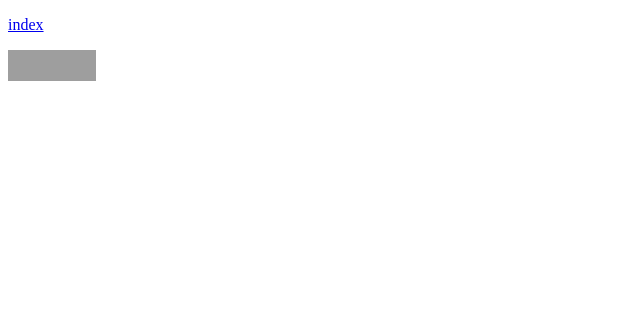
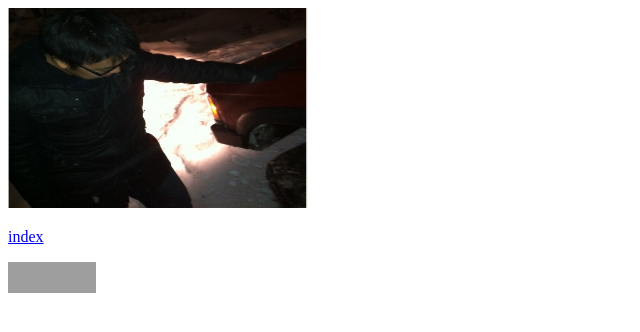
Before and after one commit to CkeChen/HW2, a plain HTML site: page resume.html in a window 1280 px wide. Shown: the whole page, without its empty margins (0-640 px from the left). Drawn offline with Linux system fonts and the light colour scheme; grey boxes are pictures that could not be loaded.

Commit message:
Pictures all added

```diff
--- a/resume.html
+++ b/resume.html
@@ -6,7 +6,7 @@
 <head> <title>   </title> </head>
 
 <body>
-
+<img src="ke 2.jpg" width="300" height="200">
 
 <div>
 
```
